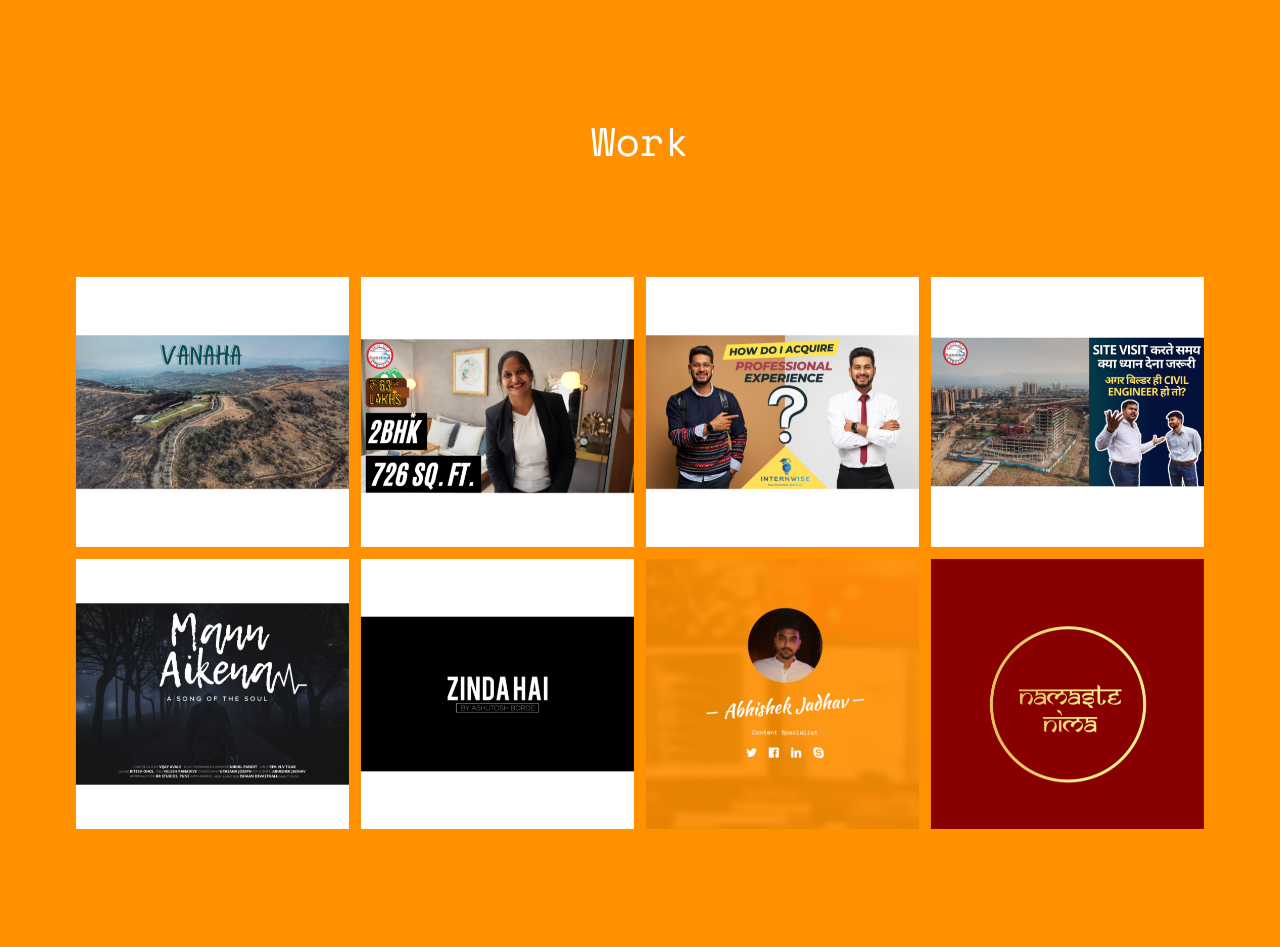
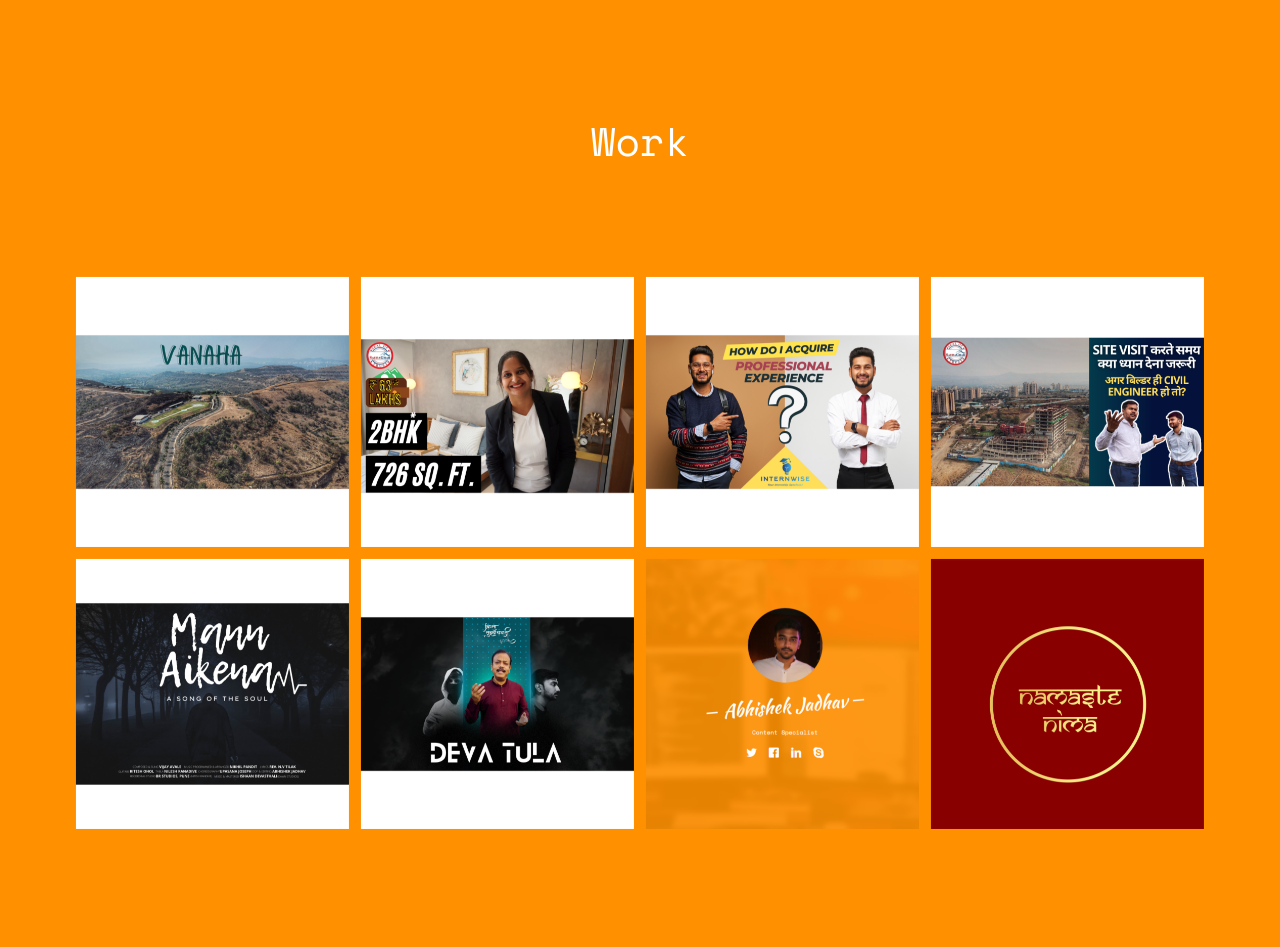
Before and after one commit to CaptainAj1/portfolio, a PHP site: page / in a window 1280 px wide. Shown: the part 4197-5144 px from the top of the page. Run offline with PHP 8.4, Linux system fonts and the light colour scheme; some web fonts are replaced.

Commit message:
Update index.php
Deva tula thumbnail path updated

```diff
--- a/index.php
+++ b/index.php
@@ -259,7 +259,7 @@
 					</a>
 				</div>
 				<div class="col-md-3 text-center col-padding animate-box">
-					<a href="https://youtu.be/VC9LKsu8xIQ?si=G4jCyPujurcd164l" target="_blank" class="work" style="background-image: url(images/Zinda.png); text-align: center; float: right;">
+					<a href="https://youtu.be/VC9LKsu8xIQ?si=G4jCyPujurcd164l" target="_blank" class="work" style="background-image: url(images/deva.png); text-align: center; float: right;">
 						<div class="desc">
 							<h3>Deva Tula</h3>
 							<span>Music Video</span>
```
